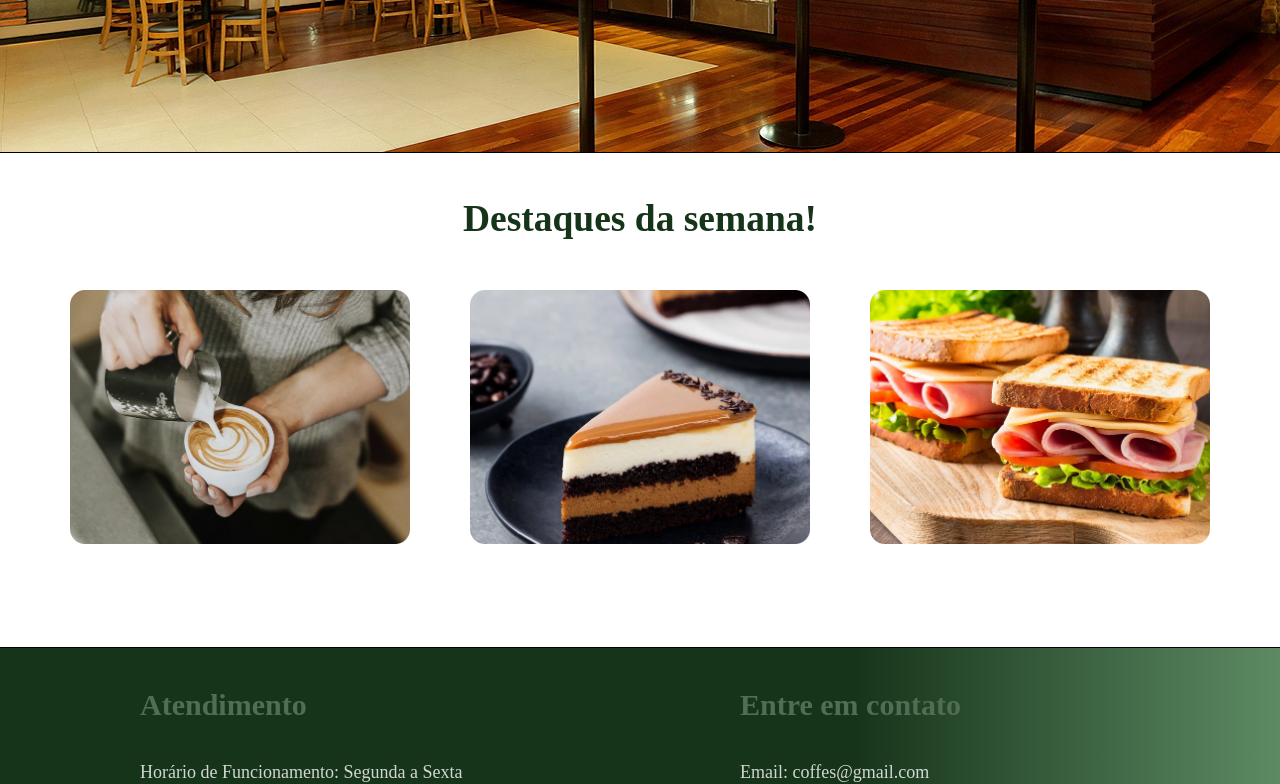
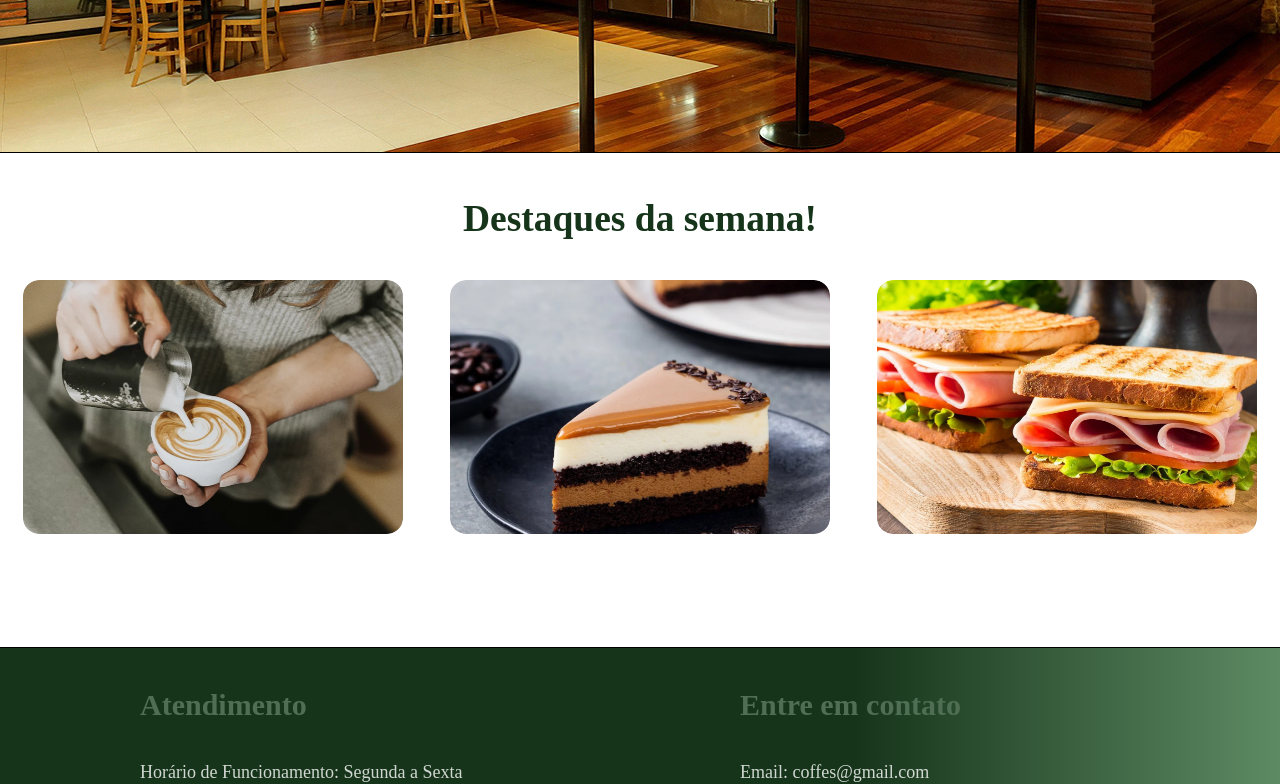
Before and after one commit to Napolitano19/N1-Front-Terceiro-Semestre, a React (Vite) app in the folder projeto-react/: page / in a window 1280 px wide. Shown: the part 518-1302 px from the top of the page. Built offline with nearby package versions, Linux system fonts and the light colour scheme.

Commit message:
aparentemente finalizado

```diff
--- a/projeto-react/src/Pages/Home/index.jsx
+++ b/projeto-react/src/Pages/Home/index.jsx
@@ -1,11 +1,11 @@
-import { ReHeader, Rediv, Resection, Resection2, Refooter, Refooter__div, Teste} from "./styles.jsx"
+import { ReHeader, Rediv, Resection, Resection2, Refooter, Refooter__div} from "./styles.jsx"
 import "/src/index.css"
 
 
 function HomePage() {
 
   return (
-    <Teste>
+    <div>
       <ReHeader>
         <img src="src/imgs/Coffe's%201.png" alt="logo" /> <Rediv><input type="search" placeholder="Pesquisar..." id="" /> <img id="img-lupa" src="src/imgs/icons8-lupa-50 1.png" alt="lupa" /> </Rediv><img src="src/imgs/icons8-about-50 1.png"></img>
       </ReHeader>
@@ -14,10 +14,27 @@ function HomePage() {
       </Resection>
       <Resection2>
         <h2>Destaques da semana!</h2>
-        <div>
-          <img src="src/imgs/cafe_quad.png" alt="café" />
-          <img src="src/imgs/cheesecake_quad.png" alt="bolo" />
-          <img src="src/imgs/sandu_quad.png" alt="sanduíches" />
+        <div className="pai-imgs">
+          <div className="imgs">
+            <img src="src/imgs/cafe_quad.png" alt="café" />
+            <h3 className="texto">
+              Café com leite
+            </h3>
+            {/* <p className="texto"></p>
+            <p className="texto"></p> */}
+          </div>
+          <div className="imgs">
+            <img src="src/imgs/cheesecake_quad.png" alt="bolo" />
+            <h3 className="texto">
+              Cheesecake
+            </h3>
+          </div>
+          <div className="imgs">
+            <img src="src/imgs/sandu_quad.png" alt="sanduíches" />
+            <h3 className="texto">
+              Sanduíche natural
+            </h3>
+          </div>
         </div>
 
       </Resection2>
@@ -38,7 +55,7 @@ function HomePage() {
           </div>
         </Refooter__div>
       </Refooter>
-    </Teste>
+    </div>
   )
 }
 
--- a/projeto-react/src/Pages/Home/styles.jsx
+++ b/projeto-react/src/Pages/Home/styles.jsx
@@ -53,22 +53,50 @@ export const Resection2 = styled.section `
     font-family: "Poppins";
     color: #16341A;
 
+    div.pai-imgs {
+    display: flex;
+    width: 100%;
+    margin-top: 40px;
+    justify-content: space-around;
+}
 
-    img {
-        margin: 50px 30px;
-        border-radius: 10px;
-        width: 340px;
-        border-color: #000000 20px solid;
+div.imgs {
+    overflow: hidden;
+    display: flex;
+    justify-content: center;
+    align-items: center;
+    position: relative;
+    border-radius: 16px;
+}
 
-    }
+img {
+    width: 380px;
+    height: 254px;
+    transition: .6s;
+}
+
+img:hover {
+    transform: scale(1.1);
+    cursor: pointer;
+}
+
+.texto {
+    opacity: 0;
+    position: absolute;
+    bottom: 20px;
+    background-color: rgba(0, 0, 0, 0.4);
+    color: #ffffff;
+    padding: 0 20px 0 20px;
+    border-radius: 10px;
+    transition: opacity 0.3s;
+}
+
+div.imgs:hover .texto {
+    opacity: 1;
+    cursor: pointer;
+}
+
 `
-
-// export const Resection2__div = styled.div `
-//     display: flex;
-//     width: 600px;
-//     justify-content: space-around;
-// `
-
 export const Refooter = styled.footer `
     height: 350px;
     border-top: 1px solid black;
@@ -107,6 +135,3 @@ export const Refooter__div = styled.div `
     }
 
 `
-export const Teste = styled.body `
-
-`
```
